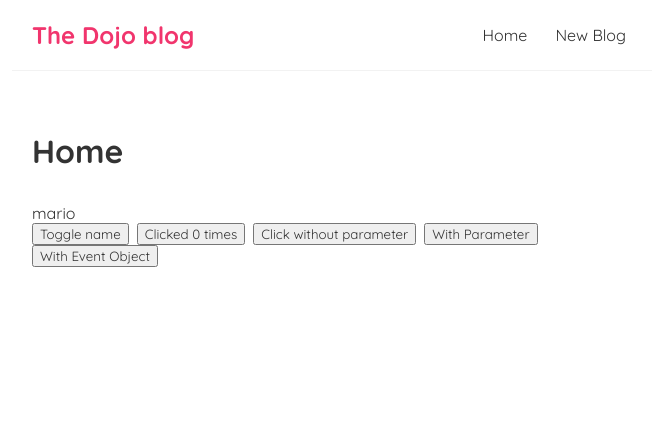
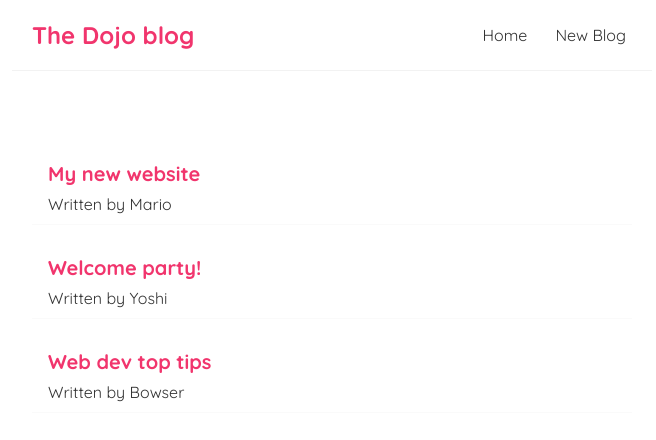
Before and after one commit to baibhavprdn/react-blog, a React (Create React App) app: page / in a window 1280 px wide. Shown: the top 440 px of the page, without its empty margins (308-964 px from the left). Built offline with nearby package versions, Linux system fonts and the light colour scheme.

Commit message:
loops in react

```diff
--- a/src/App.js
+++ b/src/App.js
@@ -1,13 +1,14 @@
 // import logo from './logo.svg';
 // import './App.css';
 import Navbar from './components/navbar';
-import Home from './screens/home';
+// import Home from './screens/home';
+import HomeNew from './screens/HomeNew';
 
 function App() {
   return (
     <div className="App">
       <Navbar />
-      <Home />
+      <HomeNew />
     </div>
   );
 }
--- a/src/index.css
+++ b/src/index.css
@@ -50,3 +50,20 @@
     margin-right: 0.5rem;
   }
 }
+
+/* blog previews / list */
+.blog-preview {
+  padding: 10px 16px;
+  margin: 20px 0;
+  border-bottom: 1px solid #fafafa;
+}
+
+.blog-preview:hover {
+  box-shadow: 1px 3px 5px rgba(0, 0, 0, 0.1);
+}
+
+.blog-preview h2 {
+  font-size: 20px;
+  color: #f1356d;
+  margin-bottom: 8px;
+}
--- /dev/null
+++ b/src/screens/HomeNew.js
@@ -0,0 +1,40 @@
+import { useState } from "react";
+
+const HomeNew = () => {
+
+  const [blogs, setBlogs] = useState([
+    {
+      title: 'My new website',
+      body: 'lorem ipsum...',
+      author: 'Mario',
+      id: 1
+    },
+    {
+      title: 'Welcome party!',
+      body: 'lorem ipsum...',
+      author: 'Yoshi',
+      id: 1
+    },
+    {
+      title: 'Web dev top tips',
+      body: 'lorem ipsum...',
+      author: 'Bowser',
+      id: 1
+    },
+  ])
+  return (
+    <>
+      <div className="content home">
+        {blogs.map((blog) => (
+          <div className="blog-preview" key={blog.id}>
+            <h2>{blog.title}</h2>
+            <p> Written by {blog.author}</p>
+          </div>
+        ))}
+
+      </div>
+    </>
+  );
+}
+
+export default HomeNew;
```
